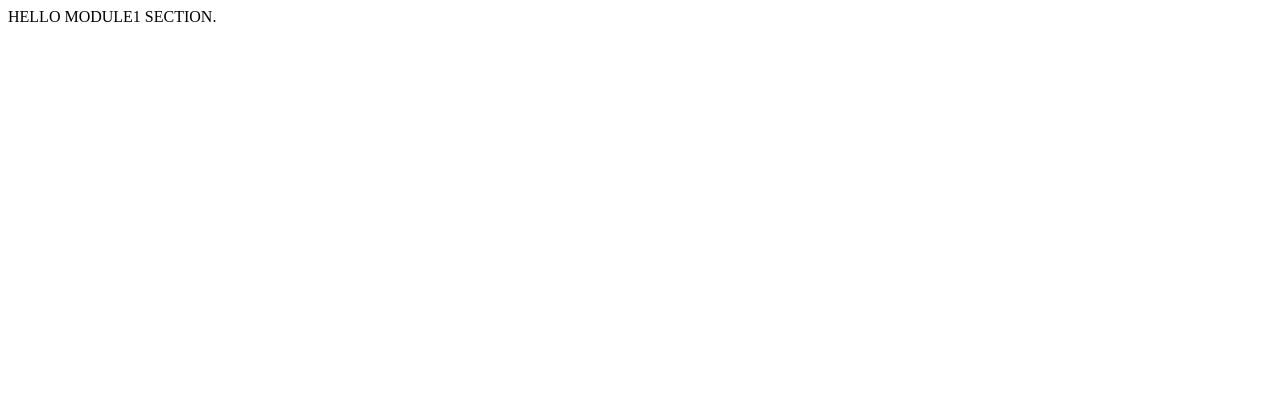
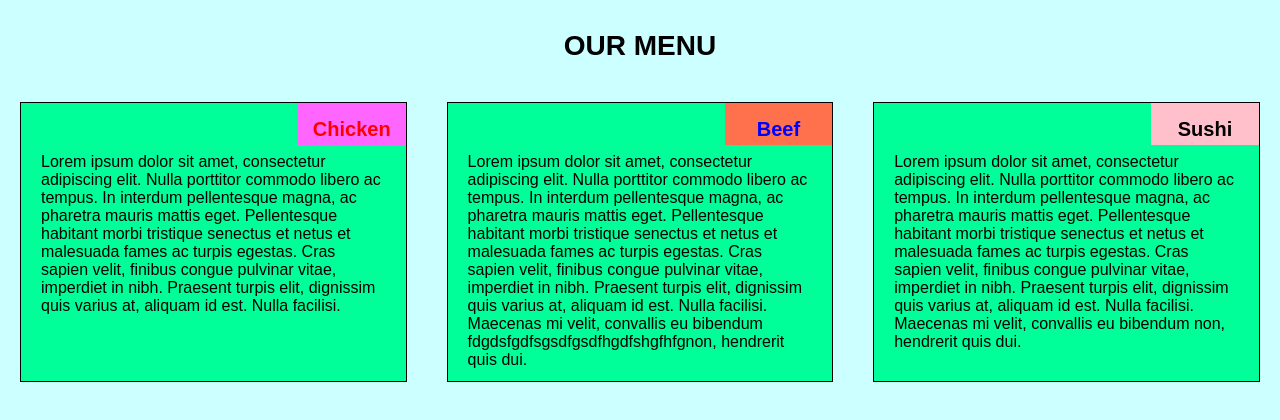
Before and after one commit to Nabin90/Nabin90.github.io, a plain HTML site: page module1-section/index.html in a window 1280 px wide. Drawn offline with Linux system fonts and the light colour scheme.

Commit message:
Module 2 assignment done

```diff
--- a/module1-section/css/style.css
+++ b/module1-section/css/style.css
@@ -1,3 +1,121 @@
-body {
-	color : blue;
+*{
+	box-sizing: border-box;
+	margin: 0;
+	padding: 0;
+	float: left;
 }
+h1{
+	float: none;
+	margin-top: 30px;
+	margin-bottom: 30px;
+	text-align: center;
+	font-size: 175%;
+}
+
+body{
+	font-family: sans-serif,Georgia;
+	/*margin: 20px;*/
+	background-color:#ccffff;
+}
+
+.row{
+	width: 100%;
+
+}
+
+.item{
+	font-size: 125%;
+	font-weight: bold;
+	width:28%;
+	height: 15%;
+	/*margin-right: 15px;*/
+	padding-top: 15px;
+	text-align: center;
+	/*border:1px solid black;*/
+	position: absolute;
+	top:0;
+	right: 0;
+
+}
+
+#b1{
+	background-color: #ff66ff;
+	color: red;
+}
+
+#b2{
+	background-color: #ff704d;
+	color:blue;
+}
+
+#b3{
+	background-color: pink;
+	color:black;
+}
+
+.box{
+
+
+}
+
+p{
+	position: relative;
+	background-color: #00ff99;
+	height: 280px;
+	overflow: auto;
+	border: 1px solid black;
+	margin: 10px 20px 10px 20px;
+	padding: 50px 20px 10px 20px;
+}
+
+/********** Large Devices ***************/
+
+@media(min-width: 992px){
+
+	/*[class^="col-"],[class*=" col-"]*/.col-lg-4{
+
+		float: left;
+
+	}
+
+
+	.col-lg-4 {
+		width: 33.33%;
+	}
+}
+
+/********* Medium Devices *************/
+
+@media(min-width: 768px) and (max-width: 1199px){
+
+	/*[class^="col-"],[class*=" col-"]*/ .col-md-6,.col-md-12{
+		float: left;
+
+
+	}
+
+	.col-md-6{
+		width: 50%;
+	}
+
+	.col-md-12{
+		width: 100%;
+	}
+
+}
+
+/******** Small Devices **************/
+
+@media(max-width: 767px){
+
+	/*[class^="col-"],[class*=" col-"]*/.col-sm-12{
+
+		float: left;
+
+
+	}
+
+	.col-sm-12{
+		width: 100%;
+	}
+}
--- a/module1-section/index.html
+++ b/module1-section/index.html
@@ -1,10 +1,32 @@
 <!DOCTYPE html>
 <html>
 <head>
-	<title>Hello Module1 Section</title>
-	<link rel="stylesheet" src="style.css">
+	<meta charset="utf-8">
+	<meta name="viewport" content="width:device-width,initial-scale=1">
+	<title>My Solution to Module 2</title>
+	<link rel="stylesheet" href="css/style.css">
 </head>
 <body>
-	HELLO MODULE1 SECTION.
+	<h1>OUR MENU</h1>
+
+
+
+		<div class="row">
+
+			<div class="col-lg-4 col-md-6 col-sm-12 box">
+
+				<p><b id="b1" class="item">Chicken</b>Lorem ipsum dolor sit amet, consectetur adipiscing elit. Nulla porttitor commodo libero ac tempus. In interdum pellentesque magna, ac pharetra mauris mattis eget. Pellentesque habitant morbi tristique senectus et netus et malesuada fames ac turpis egestas. Cras sapien velit, finibus congue pulvinar vitae, imperdiet in nibh. Praesent turpis elit, dignissim quis varius at, aliquam id est. Nulla facilisi.</p></div>
+
+			<div class="col-lg-4 col-md-6 col-sm-12 box">
+
+				<p><b id="b2" class="item">Beef</b>Lorem ipsum dolor sit amet, consectetur adipiscing elit. Nulla porttitor commodo libero ac tempus. In interdum pellentesque magna, ac pharetra mauris mattis eget. Pellentesque habitant morbi tristique senectus et netus et malesuada fames ac turpis egestas. Cras sapien velit, finibus congue pulvinar vitae, imperdiet in nibh. Praesent turpis elit, dignissim quis varius at, aliquam id est. Nulla facilisi. Maecenas mi velit, convallis eu bibendum fdgdsfgdfsgsdfgsdfhgdfshgfhfgnon, hendrerit quis dui.</p></div>
+
+			<div class="col-lg-4 col-md-12 col-sm-12 box">
+
+				<p><b id="b3" class="item">Sushi</b>Lorem ipsum dolor sit amet, consectetur adipiscing elit. Nulla porttitor commodo libero ac tempus. In interdum pellentesque magna, ac pharetra mauris mattis eget. Pellentesque habitant morbi tristique senectus et netus et malesuada fames ac turpis egestas. Cras sapien velit, finibus congue pulvinar vitae, imperdiet in nibh. Praesent turpis elit, dignissim quis varius at, aliquam id est. Nulla facilisi. Maecenas mi velit, convallis eu bibendum non, hendrerit quis dui.</p></div>
+
+		</div>
+
+
 </body>
 </html>
```
